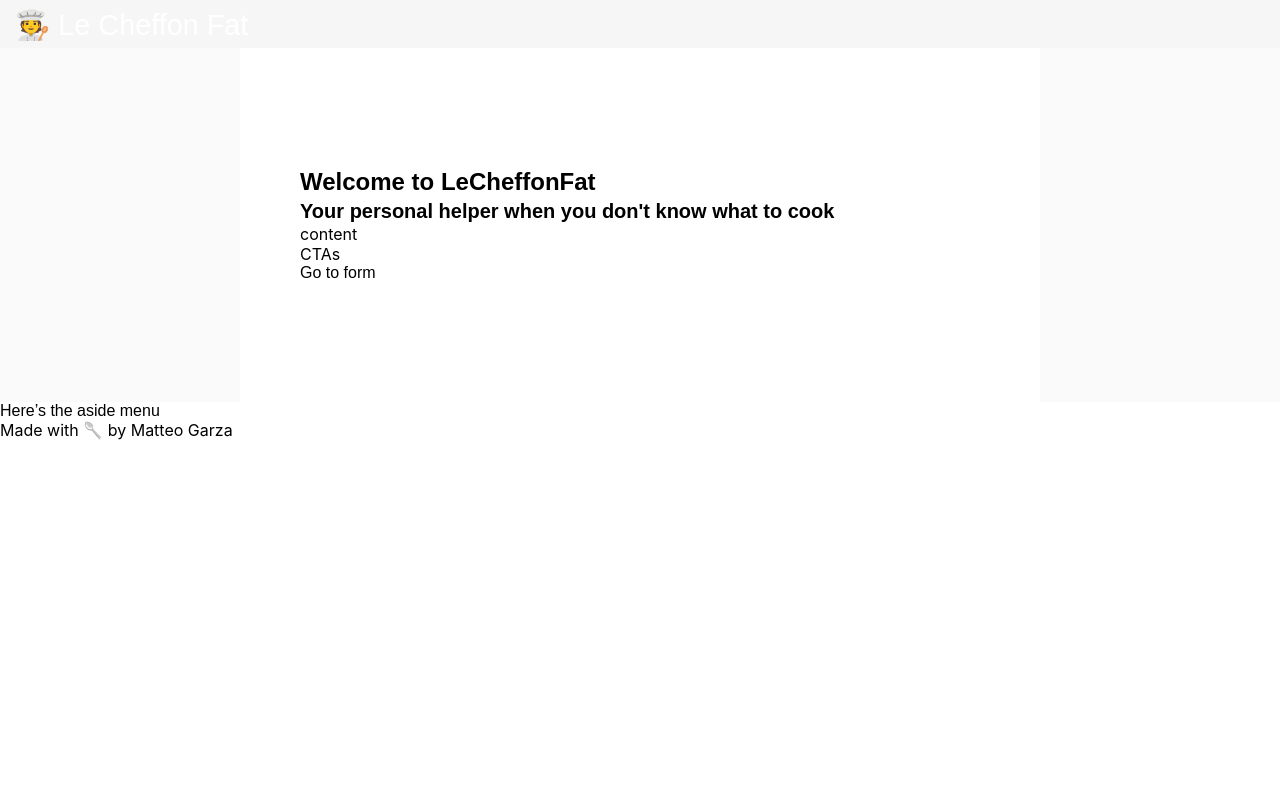
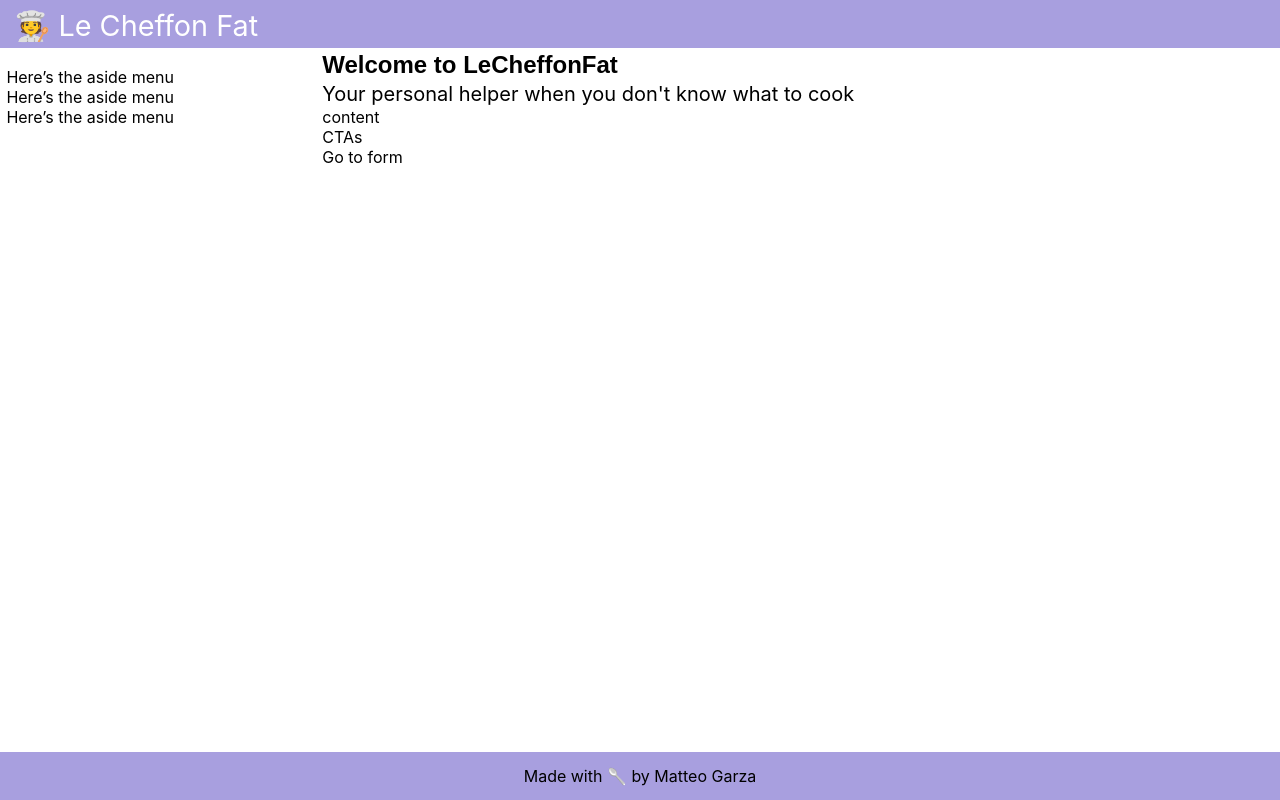
Before and after one commit to CoachGodzup/leCheffonFat, a Next.js app: page / in a window 1280 px wide. Built offline with nearby package versions, Linux system fonts and the light colour scheme.

Commit message:
feat: refactor layout with CSS grid and clean up component styles

```diff
--- a/src/app/globals.css
+++ b/src/app/globals.css
@@ -5,21 +5,23 @@
   --color-bg-salvia: #e2ece9;
 
   /* Reading support colors */
-  --color-text-main: #2b2d42; /* Un grigio antracite scuro (evita il nero puro) */
-  --color-white: #ffffff; /* Per staccare i contenuti (es. lo sfondo delle card) */
+  --color-text-main: #2b2d42;
+  --color-white: #ffffff;
 }
 
 @media (prefers-color-scheme: dark) {
   :root {
     /* The Dark Triad */
-    --color-bg-dark: #1a1625; /* Deep midnight plum background */
-    --color-bg-card-dark: #252033; /* A slightly lighter purple-gray for cards/sections */
-    --color-lilac-dark: #c3b1e1; /* Luminous lilac for secondary elements */
-    --color-accent-gold: #ffd25a; /* Glowing honey accent */
+    --color-bg-dark: #1a1625;
+    --color-bg-card-dark: #252033;
+    --color-lilac-dark: #c3b1e1;
+    --color-accent-gold: #ffd25a;
 
     /* Text & Contrast Colors */
-    --color-text-primary: #f4f3f7; /* Off-white (easy to read, not blinding) */
-    --color-text-muted: #a5a1b8; /* Muted lavender-gray for dates, meta text, or units */
+    --color-text-primary: #f4f3f7;
+    --color-text-muted: #a5a1b8;
+
+    --spacing: 1em;
 
     /* Practical application example */
     body {
@@ -29,7 +31,7 @@
 
     h1,
     h2 {
-      color: var(--color-lilla-dark);
+      color: var(--color-lilac-dark);
     }
 
     .recipe-card {
@@ -53,11 +55,10 @@
   body {
     background-color: var(--color-bg-salvia);
     color: var(--color-text-main);
-    font-family: "Segoe UI", Roboto, sans-serif;
   }
 
   header {
-    background-color: var(--color-lilla);
+    background-color: var(--color-lilac);
     color: var(--color-white);
   }
 
@@ -68,8 +69,16 @@
   }
 }
 
+* {
+  font-family: "Inter", sans-serif;
+  font-weight: 400;
+  box-sizing: border-box;
+  padding: 0;
+  margin: 0;
+}
+
 .btn-cta {
-  background-color: var(--color-accent-giallo);
+  background-color: var(--color-accent-yellow);
   color: var(--color-text-main);
   font-weight: bold;
   padding: 10px 20px;
@@ -83,23 +92,11 @@
   transform: scale(1.05);
 }
 
-* {
-  box-sizing: border-box;
-  padding: 0;
-  margin: 0;
-}
-
 h1,
 h2,
 h3 {
   font-family: "Plus Jakarta Sans", sans-serif;
   font-weight: 800;
-}
-body,
-p,
-li {
-  font-family: "Inter", sans-serif;
-  font-weight: 400;
 }
 
 html {
@@ -114,13 +111,56 @@ body {
 
 body {
   min-height: 100%;
-  display: flex;
-  flex-direction: column;
+  display: grid;
+  grid-template-areas:
+    "header header"
+    "menu content"
+    "footer footer";
+  grid-auto-rows: max-content;
+  grid-template-rows: 3em 1fr 3em;
+  grid-template-columns: 1fr 3fr;
+  gap: 3px;
   color: var(--foreground);
   background: var(--background);
-  font-family: Arial, Helvetica, sans-serif;
-  -webkit-font-smoothing: antialiased;
-  -moz-osx-font-smoothing: grayscale;
+}
+
+/* hide side from printing */
+@media print {
+  /* hide side menu */
+  body {
+    grid-template-areas:
+      "header header"
+      "content content";
+    gap: 1em;
+  }
+
+  aside {
+    display: none !important;
+  }
+
+  footer {
+    display: none !important;
+  }
+}
+
+header {
+  grid-area: header;
+  height: 3em;
+  background: var(--color-lilac);
+}
+
+main {
+  grid-area: content;
+  padding: var(--spacing);
+}
+
+footer {
+  grid-area: footer;
+  background: var(--color-lilac);
+}
+
+aside {
+  grid-area: menu;
 }
 
 a {
--- a/src/app/page.tsx
+++ b/src/app/page.tsx
@@ -3,8 +3,7 @@ import styles from "./page.module.css";
 
 export default function Home() {
   return (
-    <div className={styles.page}>
-      <main className={styles.main}>
+    <>
       <section>
         <div className={styles.hero}>
           <h1>Welcome to LeCheffonFat</h1>
@@ -22,7 +21,6 @@ export default function Home() {
         <p>CTAs</p>
         <Link href="/page1">Go to form</Link>
       </section>
-      </main>
-    </div>
+    </>
   );
 }
--- a/src/components/footer/footer.module.css
+++ b/src/components/footer/footer.module.css
@@ -0,0 +1,7 @@
+.footer {
+  display: flex;
+  justify-content: center;
+  align-items: center;
+  height: 100%;
+  line-height: 1em;
+}
--- a/src/components/header/header.module.css
+++ b/src/components/header/header.module.css
@@ -1,8 +1,3 @@
-.header {
-  background: #ddd4;
-  height: 3rem;
-}
-
 .homeLink {
   height: 1.8em;
   line-height: 1.8em;
--- a/src/components/sidebar/Sidebar.tsx
+++ b/src/components/sidebar/Sidebar.tsx
@@ -1,5 +1,13 @@
+import styles from "./sidebar.module.css";
+
 const Sidebar = () => {
-  return <div role="navigation">Here&rsquo;s the aside menu</div>;
+  return (
+    <aside role="navigation" className={styles.menu}>
+      <p>Here&rsquo;s the aside menu</p>
+      <p>Here&rsquo;s the aside menu</p>
+      <p>Here&rsquo;s the aside menu</p>
+    </aside>
+  );
 };
 
 export default Sidebar;
--- a/src/components/sidebar/sidebar.module.css
+++ b/src/components/sidebar/sidebar.module.css
@@ -0,0 +1,8 @@
+.menu {
+  display: flex;
+  flex-direction: column;
+  justify-content: flex-start;
+  align-items: flex-start;
+  padding: 1em 0.4em;
+  overflow-y: auto;
+}
```
Lines whose indentation alone changed are shown as unchanged.
